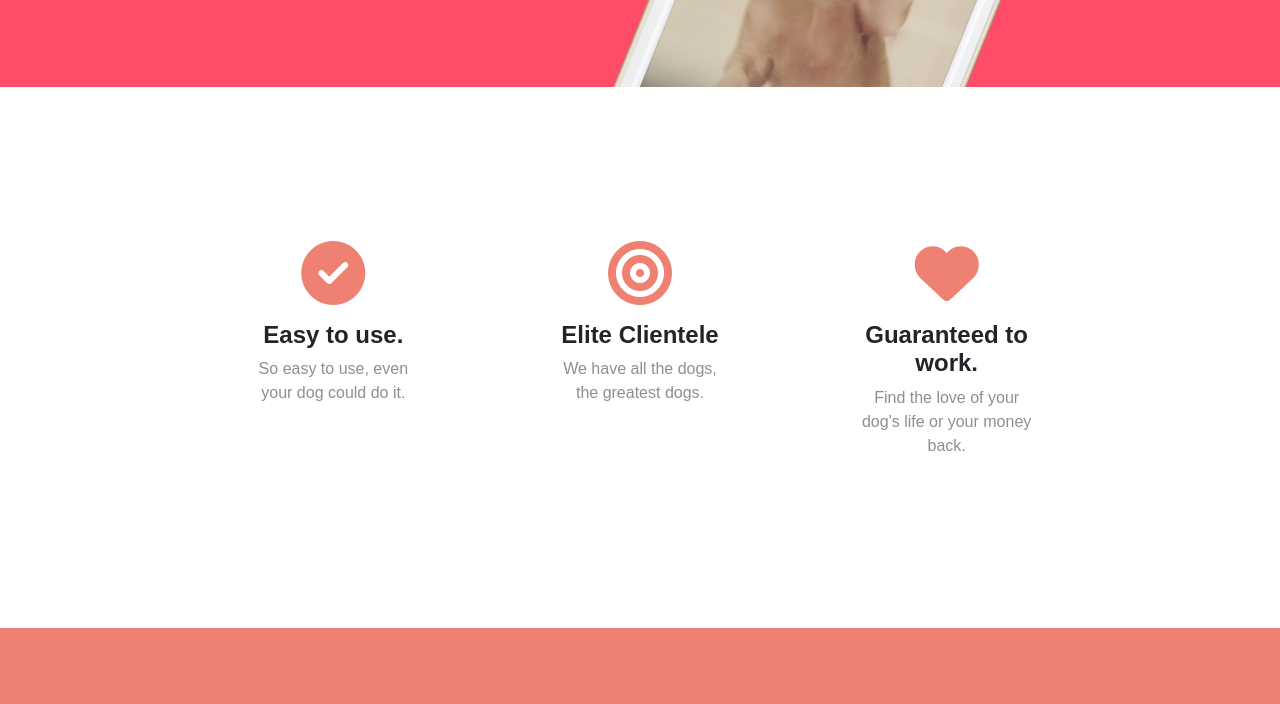
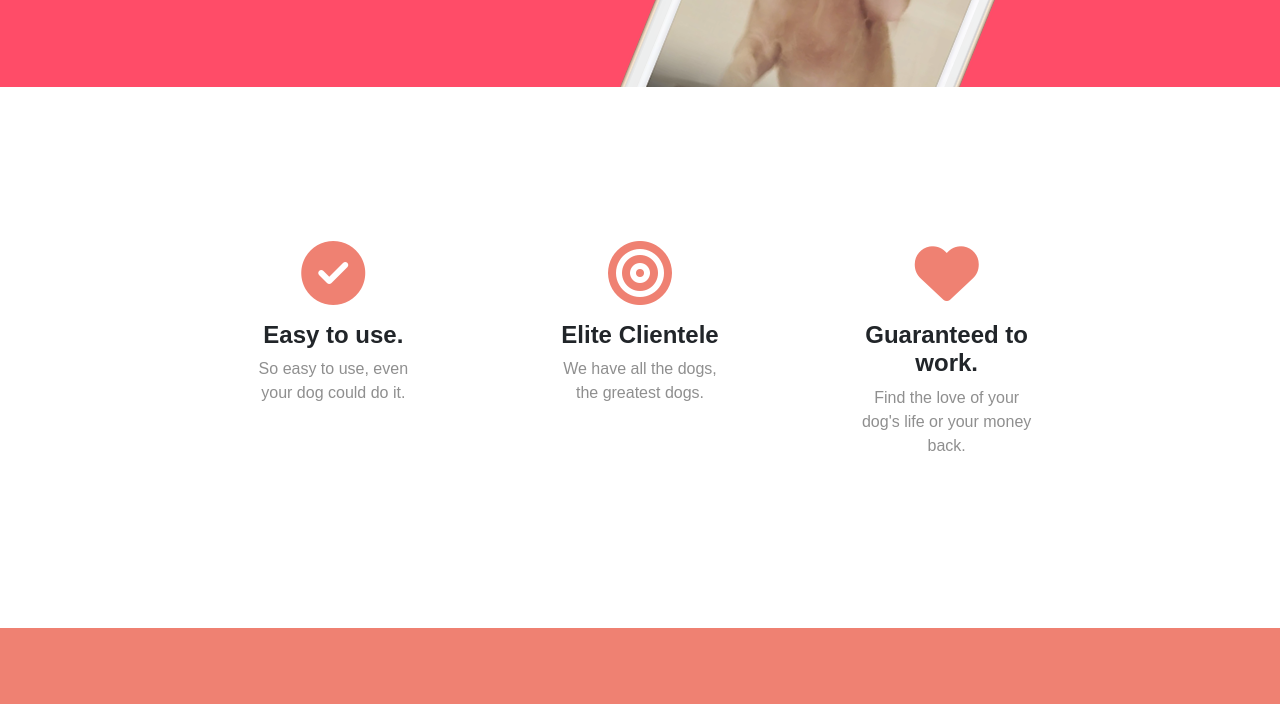
Before and after one commit to tylersortijas/Tindog, a plain HTML site: page index.html in a window 1280 px wide. Shown: the part 543-1247 px from the top of the page. Drawn offline with nearby package versions, Linux system fonts and the light colour scheme.

Commit message:
lowered title image to 25%

```diff
--- a/css/styles.css
+++ b/css/styles.css
@@ -63,7 +63,7 @@ h3 {
 /* Title Image */
 
 .title-image {
-    width: 26%;
+    width: 25%;
     transform: rotate(22deg);
     position: absolute;
     right: 22%;
```
